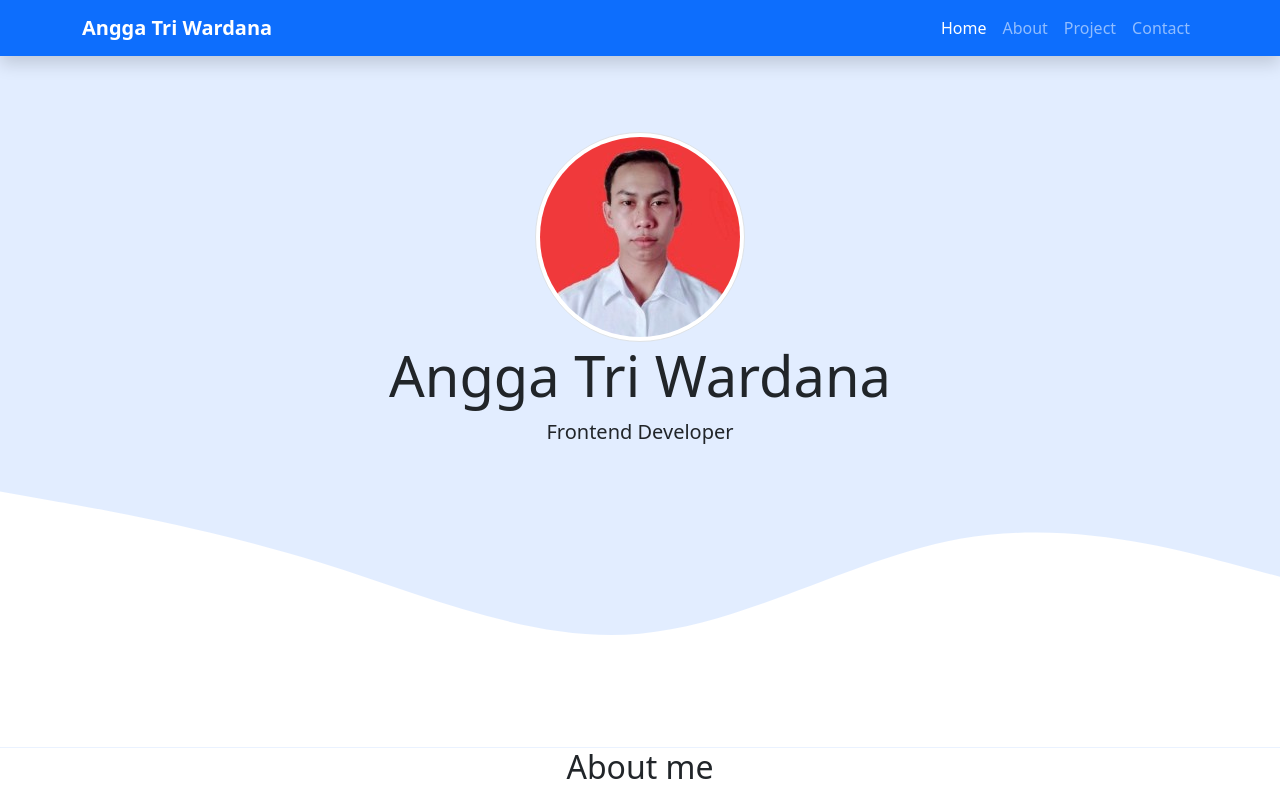
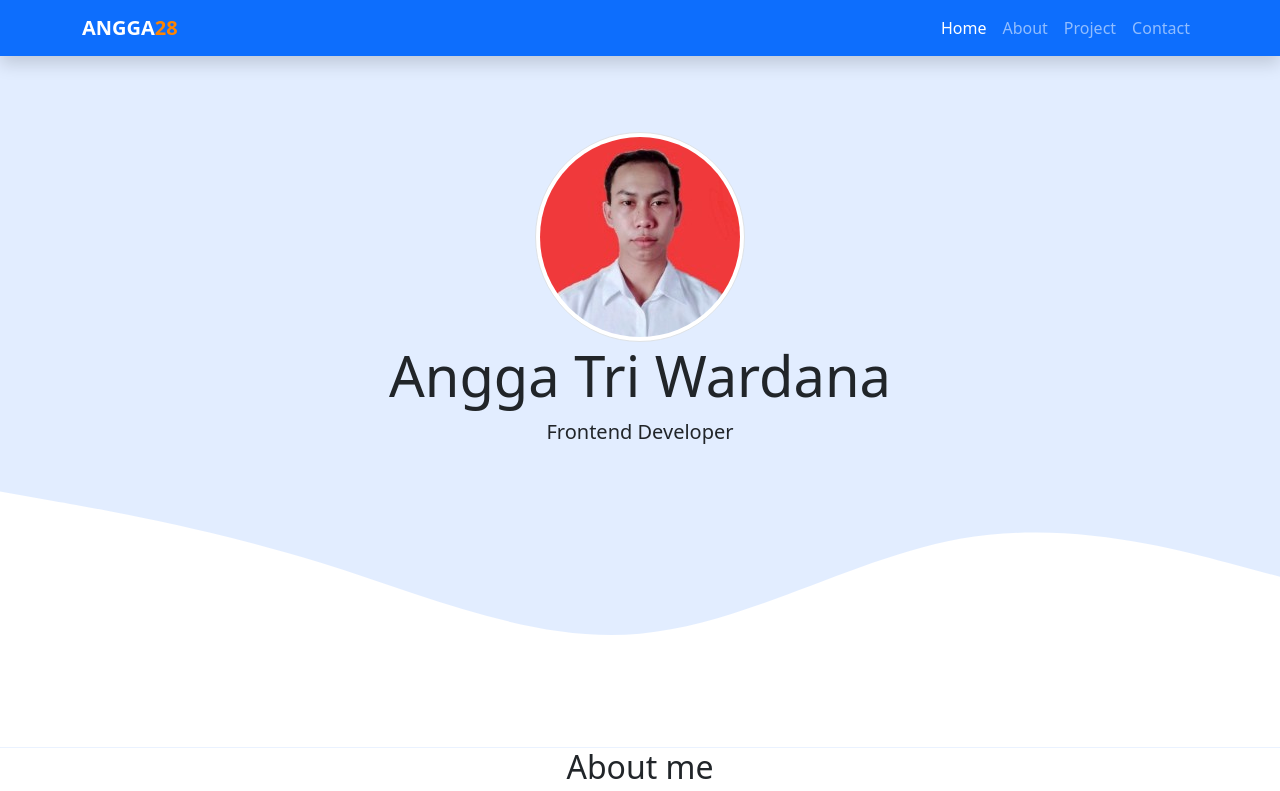
Before and after one commit to wardana28/angga28.github.io, a plain HTML site: page index.html in a window 1280 px wide. Shown: the top 791 px of the page. Drawn offline with nearby package versions, Linux system fonts and the light colour scheme.

Commit message:
mengubah logo navbar

```diff
--- a/index.html
+++ b/index.html
@@ -20,7 +20,7 @@
     <section id="home">
       <nav class="navbar navbar-expand-lg navbar-dark shadow bg-primary">
         <div class="container">
-          <a class="navbar-brand" href="#">Angga Tri Wardana</a>
+          <a class="navbar-brand" href="#">ANGGA<span>28</span></a>
           <button
             class="navbar-toggler"
             type="button"
--- a/style.css
+++ b/style.css
@@ -25,7 +25,11 @@
 }
 
 .navbar-brand {
-  font-weight: 600;
+  font-weight: 700;
+}
+
+.navbar-brand span {
+  color: rgb(253, 132, 3);
 }
 
 /* #about {
```
